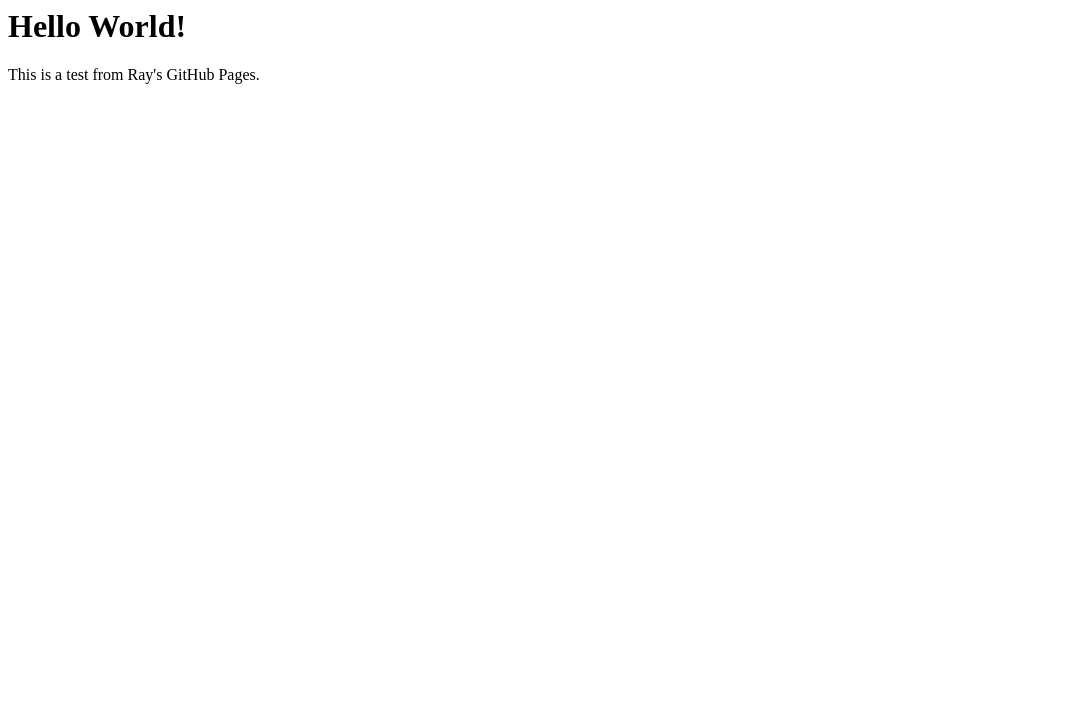
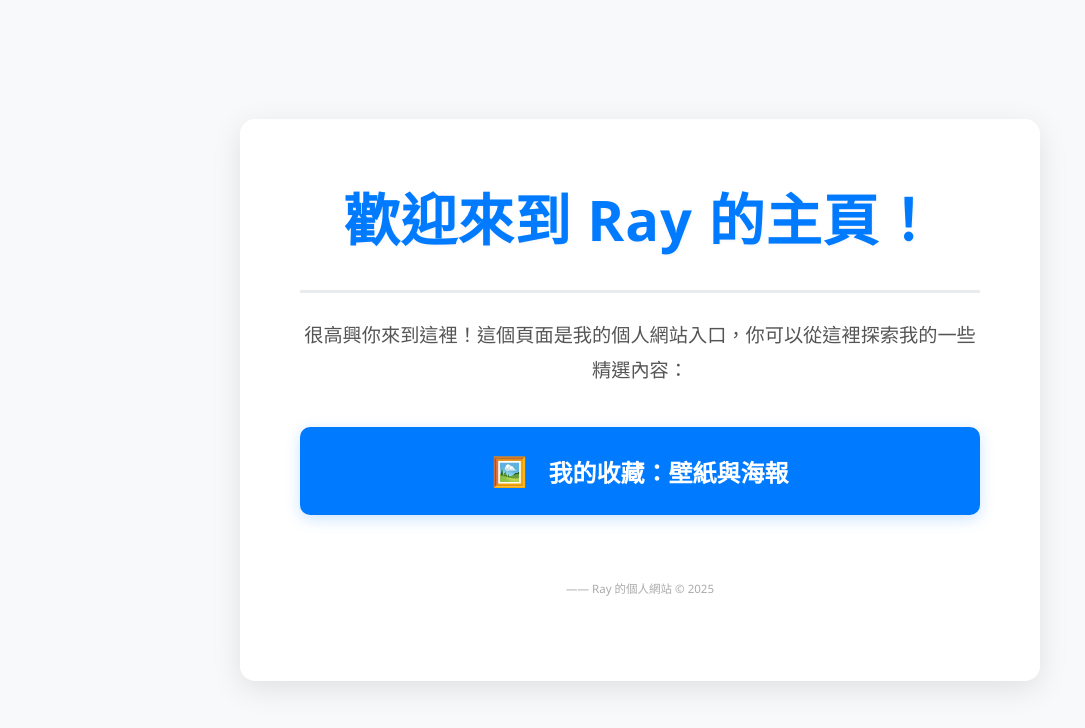
Before and after one commit to ZoneRay/ZoneRay.github.io, a plain HTML site: page index.html in a window 1280 px wide. Shown: the whole page, without its empty margins (0-1085 px from the left). Drawn offline with Linux system fonts and the light colour scheme.

Commit message:
Update index.html

```diff
--- a/index.html
+++ b/index.html
@@ -1,2 +1,157 @@
-<h1>Hello World!</h1>
-<p>This is a test from Ray's GitHub Pages.</p>
+<!DOCTYPE html>
+<html lang="zh-Hant">
+<head>
+    <meta charset="UTF-8">
+    <meta name="viewport" content="width=device-width, initial-scale=1.0">
+    <title>Ray 的個人主頁 - 導覽</title>
+    <meta name="description" content="歡迎來到 Ray 的個人網站！這裡你可以找到我的精選資源。">
+    <link rel="icon" href="/favicon.ico" type="image/x-icon">
+    <style>
+        /* 全局样式 */
+        *, *::before, *::after {
+            box-sizing: border-box;
+            margin: 0;
+            padding: 0;
+        }
+
+        body {
+            font-family: '微軟正黑體', 'Microsoft JhengHei', 'PingFang TC', 'Noto Sans TC', 'Segoe UI', Tahoma, Geneva, Verdana, sans-serif;
+            line-height: 1.8;
+            color: #333;
+            background-color: #f8f9fa; /* 淺灰背景 */
+            padding: 50px 20px;
+            display: flex;
+            justify-content: center;
+            align-items: center;
+            min-height: 100vh;
+        }
+
+        .container {
+            max-width: 800px;
+            width: 100%;
+            background: #ffffff;
+            padding: 50px 60px;
+            border-radius: 15px;
+            box-shadow: 0 8px 30px rgba(0,0,0,0.1);
+            text-align: center;
+            animation: fadeIn 1s ease-out forwards;
+        }
+
+        @keyframes fadeIn {
+            from { opacity: 0; transform: translateY(20px); }
+            to { opacity: 1; transform: translateY(0); }
+        }
+
+        h1 {
+            color: #007bff; /* 藍色主標題 */
+            font-size: 3.5em;
+            margin-bottom: 25px;
+            font-weight: 800;
+            letter-spacing: 1px;
+            border-bottom: 3px solid #e9ecef;
+            padding-bottom: 20px;
+            text-shadow: 1px 1px 3px rgba(0,0,0,0.05);
+        }
+
+        p {
+            font-size: 1.2em;
+            margin-bottom: 30px;
+            color: #555;
+        }
+
+        .navigation-links {
+            list-style: none;
+            padding: 0;
+            margin: 40px auto;
+        }
+
+        .navigation-links li {
+            margin-bottom: 20px;
+        }
+
+        .navigation-links a {
+            display: block;
+            background-color: #007bff; /* 藍色按鈕背景 */
+            color: white;
+            padding: 18px 30px;
+            border-radius: 10px;
+            text-decoration: none;
+            font-size: 1.5em;
+            font-weight: 600;
+            transition: background-color 0.3s ease, transform 0.2s ease, box-shadow 0.3s ease;
+            box-shadow: 0 4px 15px rgba(0,123,255,0.2);
+        }
+
+        .navigation-links a:hover {
+            background-color: #0056b3; /* 深藍色懸停 */
+            transform: translateY(-5px);
+            box-shadow: 0 8px 25px rgba(0,123,255,0.3);
+        }
+
+        .navigation-links a .icon {
+            margin-right: 15px;
+            font-size: 1.2em; /* 圖標大小 */
+        }
+
+        .footer {
+            margin-top: 60px;
+            font-size: 0.9em;
+            color: #888;
+        }
+
+        /* 響應式設計 */
+        @media (max-width: 768px) {
+            .container {
+                padding: 40px;
+            }
+            h1 {
+                font-size: 2.8em;
+            }
+            p {
+                font-size: 1.1em;
+            }
+            .navigation-links a {
+                font-size: 1.3em;
+                padding: 15px 25px;
+            }
+        }
+
+        @media (max-width: 480px) {
+            body {
+                padding: 20px 10px;
+            }
+            .container {
+                padding: 30px;
+            }
+            h1 {
+                font-size: 2.2em;
+            }
+            p {
+                font-size: 1em;
+            }
+            .navigation-links a {
+                font-size: 1.1em;
+                padding: 12px 20px;
+            }
+        }
+    </style>
+</head>
+<body>
+    <div class="container">
+        <h1>歡迎來到 Ray 的主頁！</h1>
+        <p>很高興你來到這裡！這個頁面是我的個人網站入口，你可以從這裡探索我的一些精選內容：</p>
+
+        <ul class="navigation-links">
+            <li>
+                <a href="壁紙海報.html">
+                    <span class="icon">🖼️</span> 我的收藏：壁紙與海報
+                </a>
+            </li>
+        </ul>
+
+        <p class="footer">
+            <span style="font-size: 0.8em; color: #aaa;">—— Ray 的個人網站 © 2025</span>
+        </p>
+    </div>
+</body>
+</html>
```
